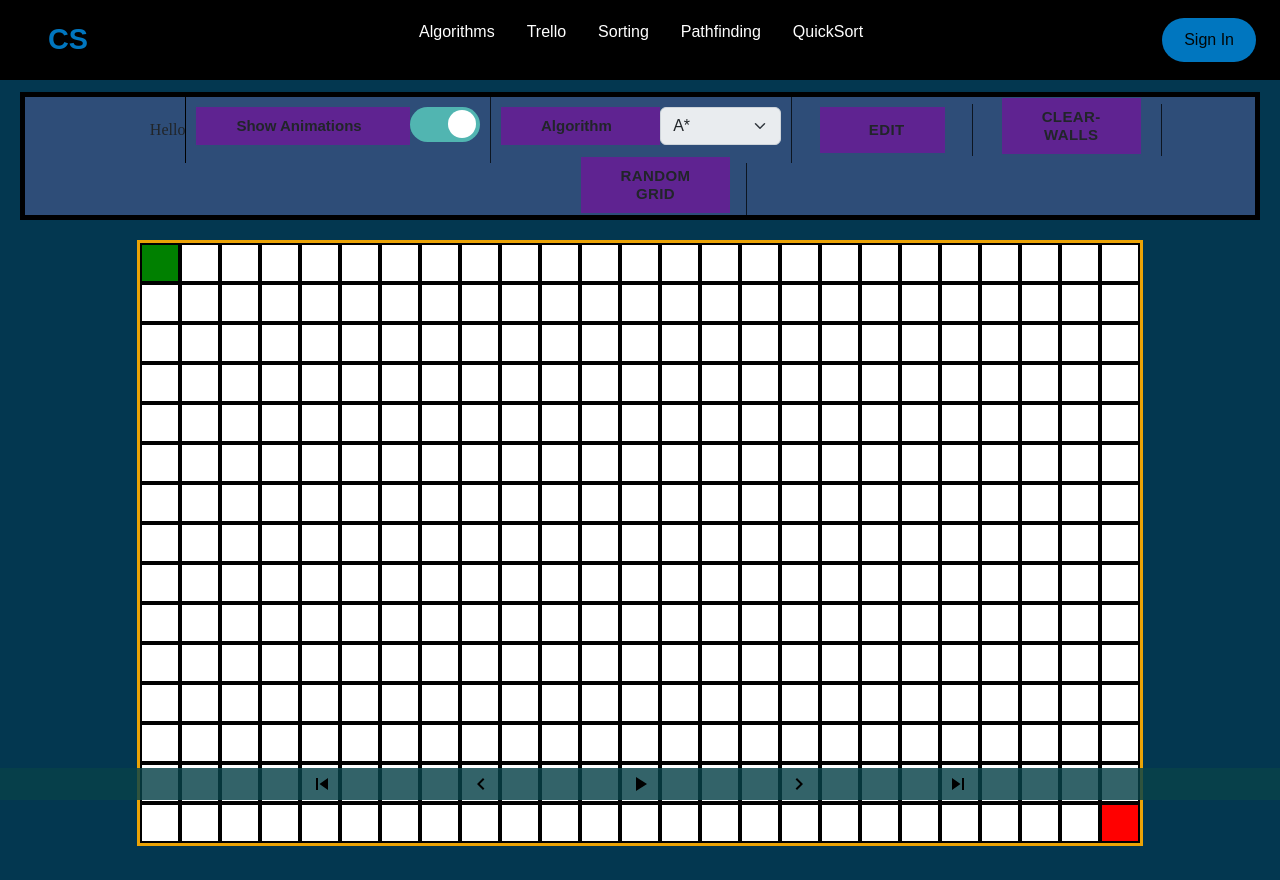
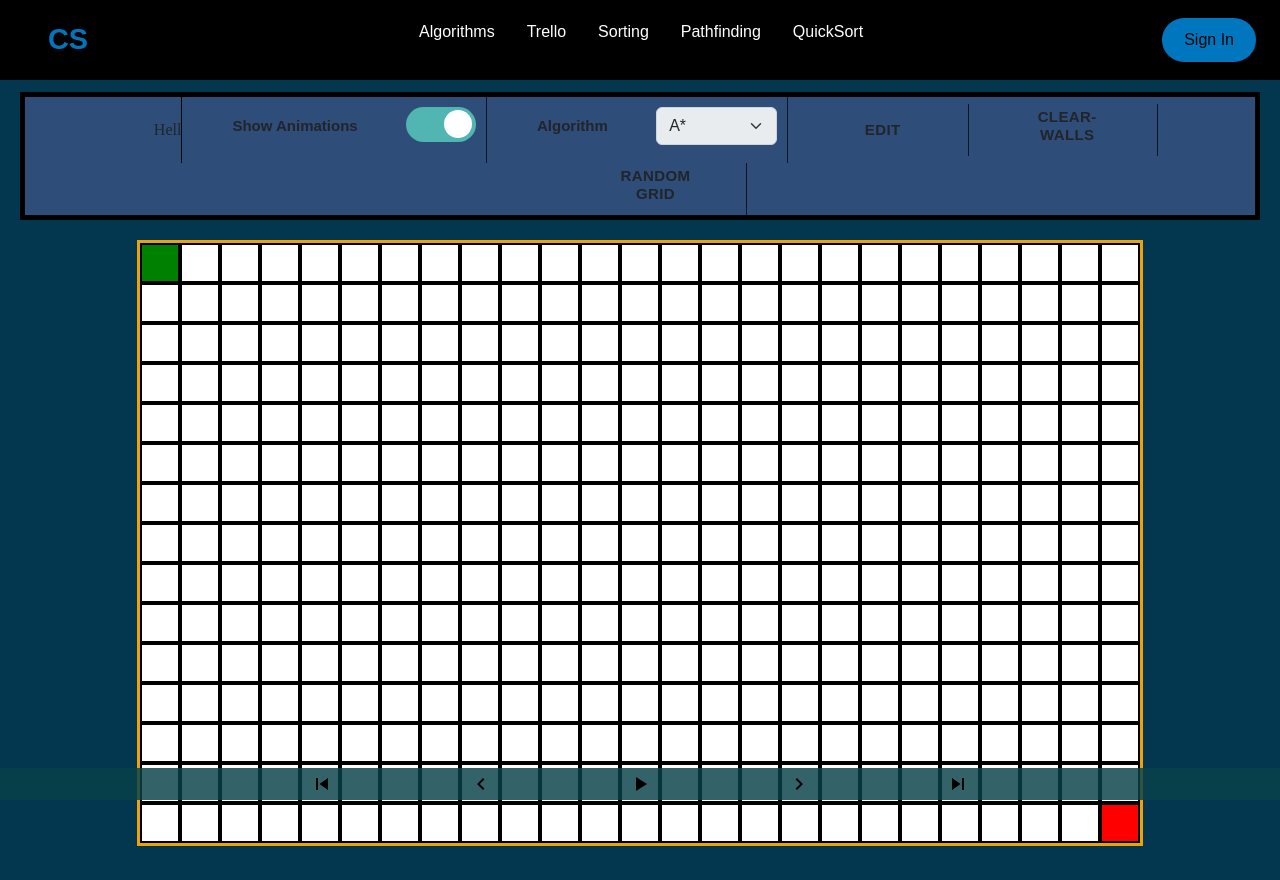
Before and after one commit to Elim-J/capstone-project, a React (Create React App) app: page /pathfind in a window 1280 px wide. Built offline with nearby package versions, Linux system fonts and the light colour scheme; a web font is replaced by a local one.

Commit message:
Fixed font on toolbar

```diff
--- a/src/components/visualizers/pathfinding/GridToolbar.js
+++ b/src/components/visualizers/pathfinding/GridToolbar.js
@@ -17,7 +17,7 @@ const GridToolbar = ({ onSearch, setAlg, onClear, onRandomGrid, onClearWalls, ed
     return (
         <div className="toolbarContainer">
             <div className="justify-content-between">
-                <ul className="toolbarRow d-flex flex-column flex-lg-row"> Hello
+                <ul className="toolbarRow d-flex flex-column flex-lg-row"> Hell
                     <li className="toolbarItem d-flex flex-column flex-md-row">
                         <h5 className='Toolbar-txt'>Show Animations&nbsp;&nbsp;</h5>
                         <label className="checkBox">
--- a/src/css/GridToolbar.css
+++ b/src/css/GridToolbar.css
@@ -83,8 +83,8 @@ body {
 
     padding: 10px 40px;
 
-    background-color: rgb(95, 35, 145)
-
+    /*background-color: rgb(255, 255, 255)
+    */
   }
 
 
```
